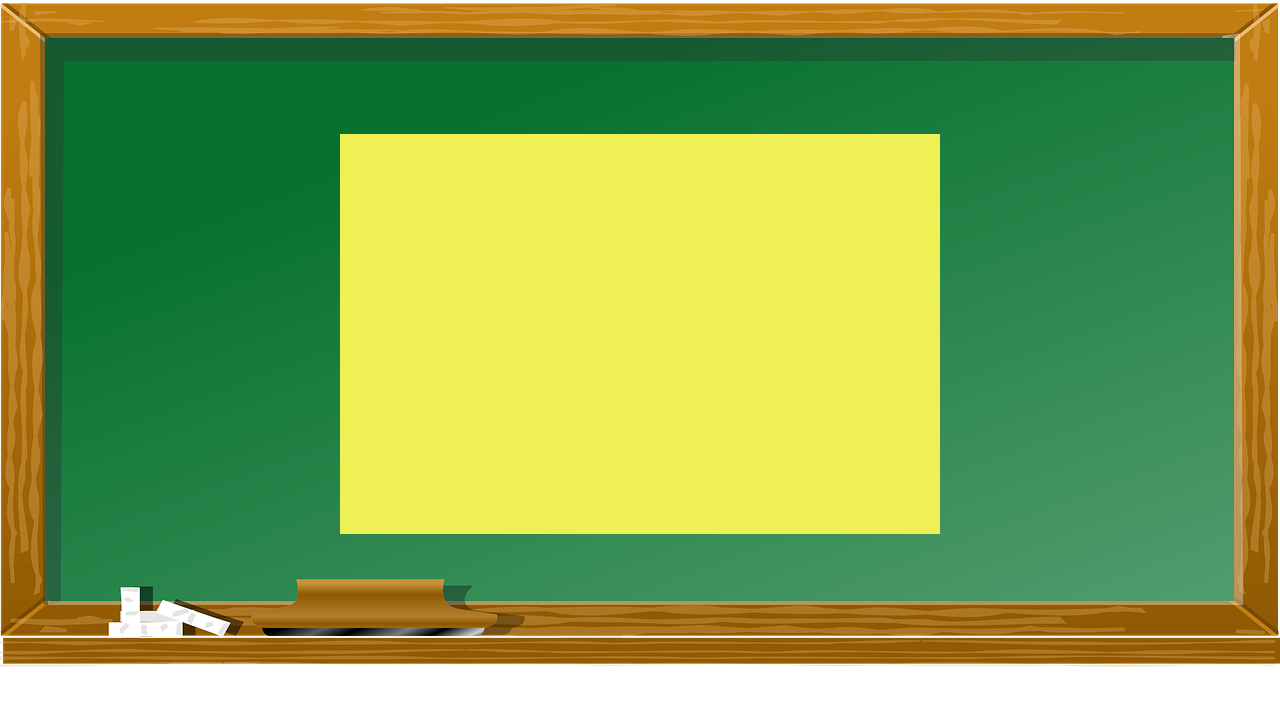
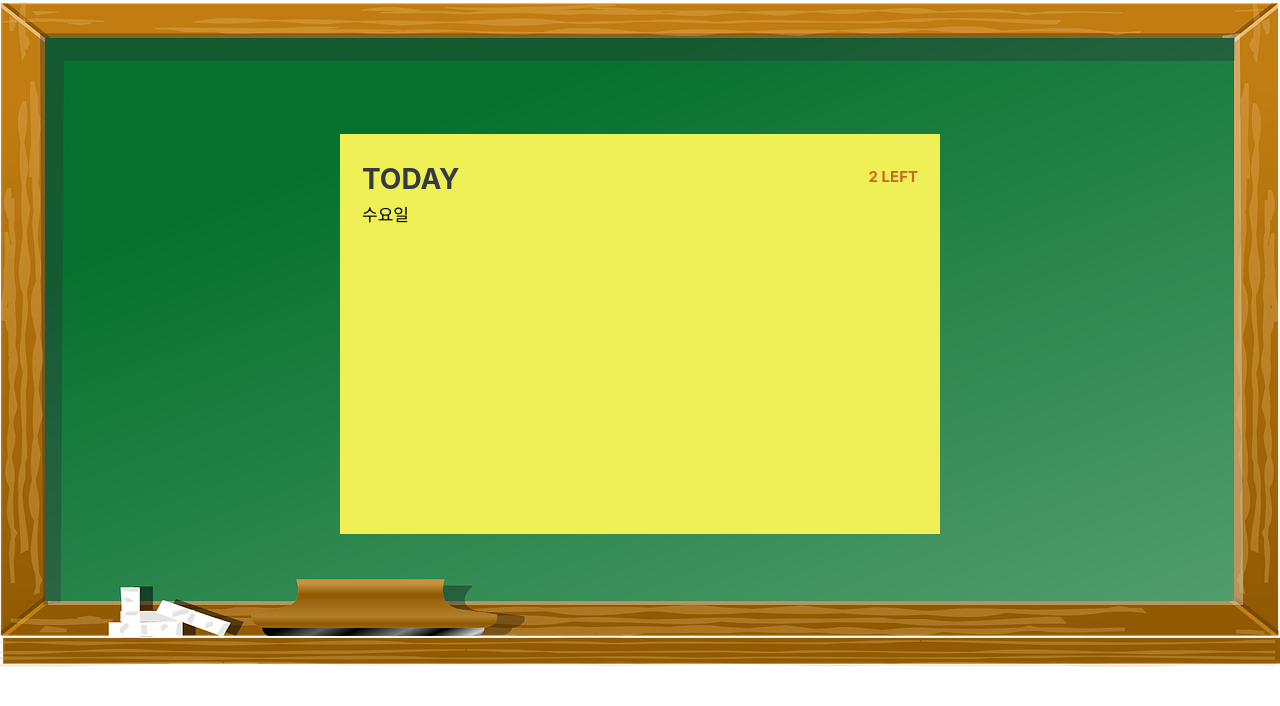
Before and after one commit to slowteady/todo-list, a React (Create React App) app: page / in a window 1280 px wide. Shown: the top 706 px of the page. Built offline with nearby package versions, Linux system fonts and the light colour scheme.

Commit message:
Head 컴포넌트 출력되도록 추가

```diff
--- a/src/App.jsx
+++ b/src/App.jsx
@@ -1,6 +1,7 @@
 import React from "react";
 import { createGlobalStyle } from "styled-components";
 import Template from './components/Template';
+import Head from "./components/Head";
 
 const GlobalStyle = createGlobalStyle`
   body {
@@ -12,7 +13,9 @@ const App = () => {
   return (
     <>
       <GlobalStyle />
-      <Template></Template>
+      <Template>
+        <Head />
+      </Template>
     </>
   );
 }
```
